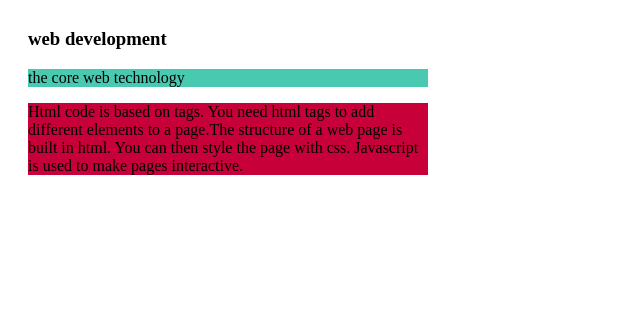
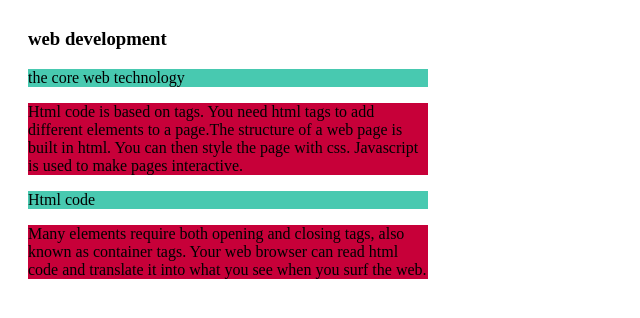
Before and after one commit to nishil3034/Myfile, a plain HTML site: page web development sololearn.html in a window 1280 px wide. Shown: the whole page, without its empty margins (0-640 px from the left). Drawn offline with Linux system fonts and the light colour scheme.

Commit message:
web development sololearn
3005 4

```diff
--- a/web development sololearn.html
+++ b/web development sololearn.html
@@ -25,7 +25,10 @@
     <p class="para1">the core web technology</p>
   <p>
     Html code is based on tags. You need html tags to add different elements to a page.The structure of a web page is built in html. You can then style the page with css. Javascript is used to make pages interactive.
-  </p></div>
+  </p>
+    <p class="para1">Html code</p>
+    <p>Many elements require both opening and closing tags, also known as container tags. Your web browser can read html code and translate it into what you see when you surf the web.</p>
+  </div>
 
 
 
```
